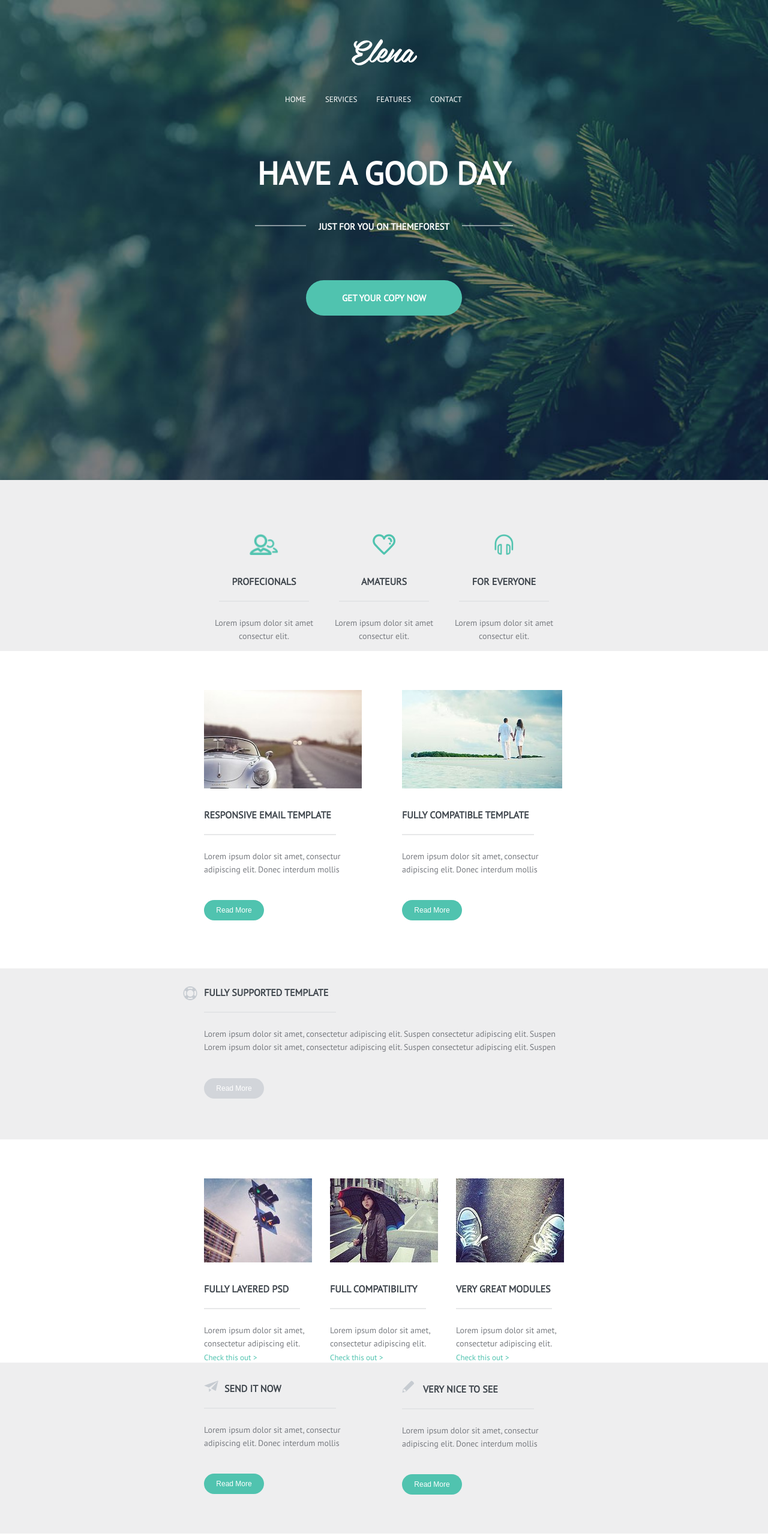
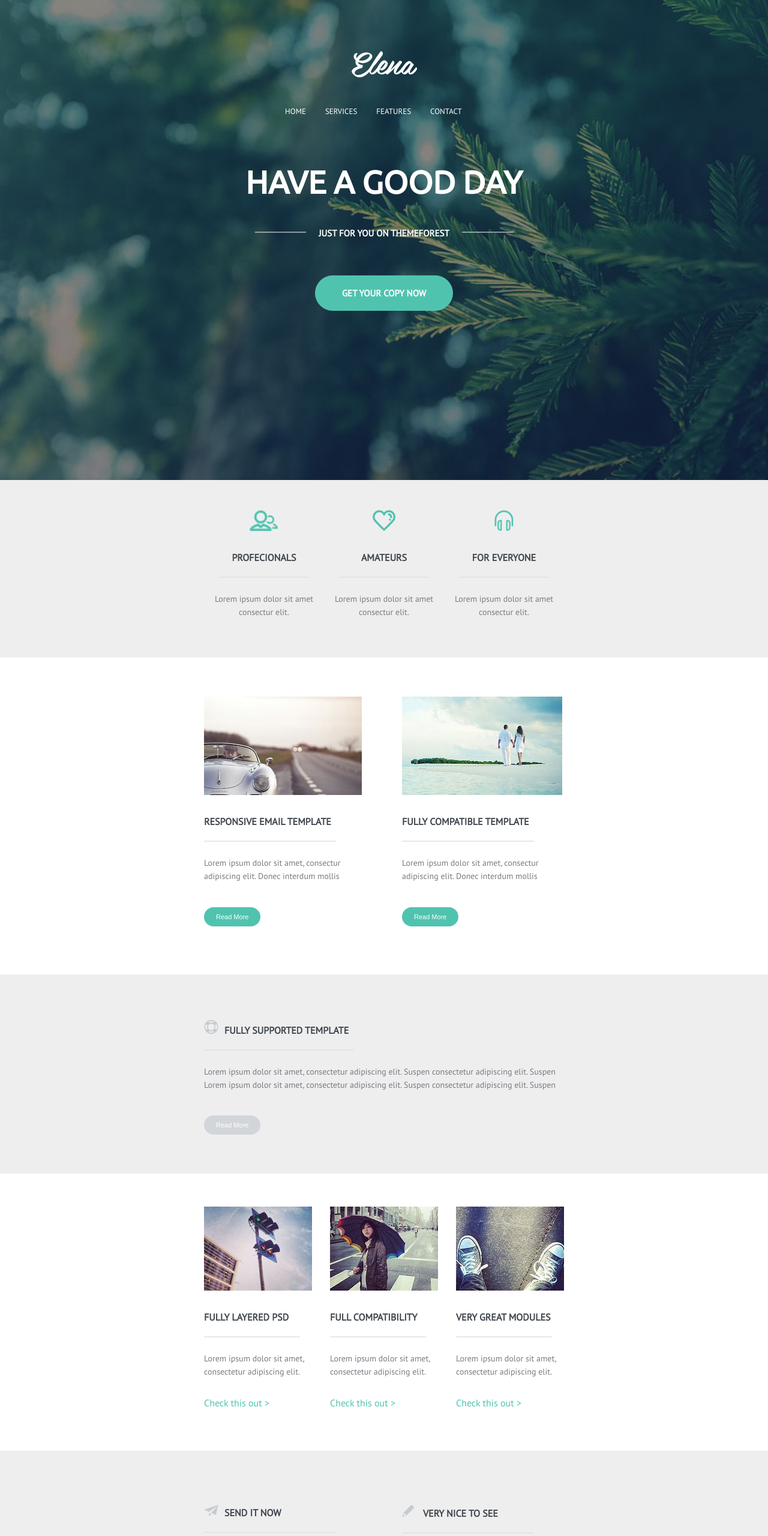
Before and after one commit to VeronikaSerhiienko/Elena, a plain HTML site: page index.html in a window 1280 px wide. Shown: the top 2560 px of the page at 60% size. Drawn offline with Linux system fonts and the light colour scheme.

Commit message:
Initial commit

```diff
--- a/index.html
+++ b/index.html
@@ -4,188 +4,212 @@
 		<meta charset="UTF-8">
 		<title>Elena</title>
 		<link rel="stylesheet" type="text/css" href="styles/style.css">
+		<link href="https://cdnjs.cloudflare.com/ajax/libs/font-awesome/4.4.0/css/font-awesome.css" rel="stylesheet"/>
 		<link href="https://fonts.googleapis.com/css?family=PT+Sans" rel="stylesheet">
-	<link href="https://cdnjs.cloudflare.com/ajax/libs/font-awesome/4.4.0/css/font-awesome.css" rel="stylesheet"/>
+		<link href="https://fonts.googleapis.com/css?family=Ubuntu" rel="stylesheet">
 	</head>
 	<body>
-	<header>
-		<div class="container">
-			<div class=" clearfix">
-			<img src="images/Elena.png" alt="logo" class="logo">
+		<header class="header white">
+			<div class="container margin0auto">
+				<div class="clearfix">
+					<img src="images/Elena.png" alt="logo" class="logo block">
 					<nav>
-				<ul>
-					<li><a href="#">home</a></li>
-					<li><a href="#">services</a></li>
-					<li><a href="#">features</a></li>
-					<li><a href="#">contact</a></li>
+						<ul class="clearfix navpane block margin0auto">
+							<li class="navpane__item block"><a href="#" class="link textupper white">home</a></li>
+							<li class="navpane__item block"><a href="#" class="link textupper white">services</a></li>
+							<li class="navpane__item block"><a href="#" class="link textupper white">features</a></li>
+							<li class="navpane__item block"><a href="#" class="link textupper white">contact</a></li>
 						</ul>
 					</nav>
-			<div class="titles clearfix">
-				<h1>have a good day</h1>
-				<div class="titles_second">just for you on themeforest</div>
+					<div class="titles">
+						<h1 class="titles__first textcenter textupper white bold">have a good day
+						</h1>
+						<div class="titles__second textcenter textupper white bold">just for you on themeforest
 						</div>
-			<a class="button" href="#!">get your copy now</a>
+					</div>
+					<div class="textcenter">
+						<a class="button__header textcenter textupper white bold" href="#">get your copy now
+						</a>
+					</div>
 				</div>
 			</div>
 		</header>
+
 		<main>
-		<section id="second" class="clearfix" >
-		<div class="container">
+			<section  class="section__second  clearfix">
+				<div class="container margin0auto">
 					<div class="clients clearfix ">
-				<div class="clients__item clearfix">
+						<div class="clients__item textcenter clearfix">
 							<img src="images/user-group-copy.png" alt="clients" height="35" >
-					<h2>profecionals</h2>
-					<p>
+							<h2 class="clients__item__h2 bold textupper">profecionals
+							</h2>
+							<p class="clients__item__p">
 								Lorem ipsum dolor sit amet consectur  elit.
 							</p>
 						</div>
-				<div class="clients__item">
+						<div class="clients__item textcenter clearfix">
 							<img src="images/heart.png" alt="clients" height="35">
-					<h2>amateurs</h2>
-					<p>
+							<h2 class="clients__item__h2 bold textupper">amateurs
+							</h2>
+							<p class="clients__item__p">
 								Lorem ipsum dolor sit amet consectur  elit.
 							</p>
 						</div>
-				<div class="clients__item">
+						<div class="clients__item textcenter clearfix">
 							<img src="images/headset.png" alt="clients" height="35">
-					<h2>for everyone</h2>
-					<p>
+							<h2 class="clients__item__h2 bold textupper">for everyone
+							</h2>
+							<p class="clients__item__p">
 								Lorem ipsum dolor sit amet consectur  elit.
 							</p>
 						</div>
 					</div>
 				</div>
 			</section>
-	<section id="third" class="clearfix" >
-		<div class="container">
+
+			<section  class="section__third  clearfix">
+				<div class="container margin0auto">
 					<div class="template clearfix ">
-				<div class="template__item clearfix">
+						<div class="template__item textcenter clearfix">
 							<img src="images/car1.jpg" alt="car" width="" height="164">
-
-						<h3>responsive email template</h3>
-						<p>Lorem ipsum dolor sit amet, consectur  adipiscing elit. Donec interdum mollis</p>
-						<button>Read More</button>
-
-
+							<h3 class="template__item__h3 bold textupper">responsive email template
+							</h3>
+							<p class="template__item__p">Lorem ipsum dolor sit amet, consectur  adipiscing elit. Donec interdum mollis
+							</p>
+							<div>
+								<button class="button white textcenter">Read More
+								</button>
 							</div>
-				<div class="template__item">
+						</div>
+						<div class="template__item textcenter clearfix">
 							<img src="images/sea1.jpg" alt="sea" width="" height="164">
-
-						<h3>fully compatible template</h3>
-						<p>Lorem ipsum dolor sit amet, consectur  adipiscing elit. Donec interdum mollis</p>
-					<button>Read More</button>
-
+							<h3 class="template__item__h3 bold textupper">fully compatible template
+							</h3>
+							<p class="template__item__p">Lorem ipsum dolor sit amet, consectur  adipiscing elit. Donec interdum mollis
+							</p>
+							<div>
+								<button class="button white textcenter">Read More
+								</button>
+							</div>
 						</div>
 					</div>
 				</div>
 			</section >
-	<section id="fourth" class="clearfix">
-		<div class="container clearfix">
+
+			<section  class="section__fourth  clearfix">
+				<div class="container margin0auto">
 					<div class="supported clearfix ">
-
 						<div class="supported__item clearfix">
-
-
-						<h3>fully supported template</h3>
-						<p>Lorem ipsum dolor sit amet, consectetur adipiscing elit. Suspen consectetur adipiscing elit. Suspen</p>
-						<p>Lorem ipsum dolor sit amet, consectetur adipiscing elit. Suspen consectetur adipiscing elit. Suspen </p>
-						<button>Read More</button>
-
-
+							<h3 class="supported__item__h3 bold textupper">fully supported template</h3>
+							<p class="supported__item__p">Lorem ipsum dolor sit amet, consectetur adipiscing elit. Suspen consectetur adipiscing elit. Suspen</p>
+							<p class="supported__item__p">Lorem ipsum dolor sit amet, consectetur adipiscing elit. Suspen consectetur adipiscing elit. Suspen </p>
+							<div>
+								<button class=" button white  buttongrey ">Read More
+								</button>
+							</div>
+						</div>
+					</div>
 				</div>
 			</section>
-	<section id="fifth" class="clearfix" >
-		<div class="container">
+
+			<section  class="section__fifth  clearfix">
+				<div class="container margin0auto">
 					<div class="option clearfix ">
 						<div class="option__item clearfix">
 							<img src="images/stoplight1.jpg" alt="stoplight" >
-
-						<h3>fully layered psd</h3>
-						<p>Lorem ipsum dolor sit amet, consectetur adipiscing elit.</p>
-					<a class="checkthisout" href="#">Check this out  ></a>
-
-
+							<h3 class="	option__item__h3 bold textupper">fully layered psd</h3>
+							<p class="	option__item__p">Lorem ipsum dolor sit amet, consectetur adipiscing elit.</p>
+							<div class="top">
+									<a class="checkthisout" href="#">Check this out  >
+									</a>
+							</div>
 						</div>
 						<div class="option__item clearfix">
 							<img src="images/umbrella1.jpg" alt="stoplight" >
-
-						<h3>full compatibility</h3>
-						<p>Lorem ipsum dolor sit amet, consectetur adipiscing elit.</p>
-					<a class="checkthisout" href="#">Check this out  ></a>
-
-
+							<h3 class="	option__item__h3 bold textupper">full compatibility</h3>
+							<p class="	option__item__p">Lorem ipsum dolor sit amet, consectetur adipiscing elit.</p>
+							<div class="top">
+									<a class="checkthisout" href="#">Check this out  >
+									</a>
+							</div>
 						</div>
 						<div class="option__item clearfix">
 							<img src="images/foot1.jpg" alt="stoplight" ">
-
-						<h3>very great modules</h3>
-						<p>Lorem ipsum dolor sit amet, consectetur adipiscing elit.</p>
-					<a class="checkthisout" href="#">Check this out  ></a>
-
-
+							<h3 class="	option__item__h3 bold textupper">very great modules</h3>
+							<p class="	option__item__p">Lorem ipsum dolor sit amet, consectetur adipiscing elit.</p>
+							<div class="top">
+									<a class="checkthisout" href="#">Check this out  >
+									</a>
+							</div>
 						</div>
 					</div>
 				</div>
 			</section >
-	<section id="sixth" class="clearfix" >
-		<div class="container">
+
+			<section  class="section__sixth  clearfix">
+				<div class="container margin0auto">
 					<div class="contacts clearfix ">
 						<div class="contacts__item clearfix">
-
-
-						<h3 class="plane">send it now</h3>
-						<p>Lorem ipsum dolor sit amet, consectur  adipiscing elit. Donec interdum mollis</p>
-						<button>Read More</button>
-
-
+							<h3 class="contacts__item__h3 bold textupper plane">send it now</h3>
+							<p class="contacts__item__p">Lorem ipsum dolor sit amet, consectur  adipiscing elit. Donec interdum mollis</p>
+							<div>
+								<button class="button white">Read More
+								</button>
+							</div>
 						</div>
 						<div class="contacts__item">
-
-
-						<h3 class="pencil">very nice to see</h3>
-						<p>Lorem ipsum dolor sit amet, consectur  adipiscing elit. Donec interdum mollis</p>
-					<button>Read More</button>
-
+							<h3 class="contacts__item__h3 bold textupper pencil">very nice to see</h3>
+							<p class="contacts__item__p">Lorem ipsum dolor sit amet, consectur  adipiscing elit. Donec interdum mollis</p>
+							<div>
+								<button class="button white">Read More
+								</button>
+							</div>
 						</div>
 					</div>
 				</div>
 			</section>
-	<section id="seventh" class="clearfix">
-		<div class="container clearfix">
+
+			<section  class="section__seventh  clearfix">
+				<div class="container margin0auto">
 					<div class="themeforest clearfix ">
-				<img class="clearfix" src="images/camera1.jpg" alt="camera" width="" height="">
+						<img class="clearfix themeforest__img" src="images/camera1.jpg" alt="camera" width="" height="">
 						<div class="themeforest__item clearfix">
-
-
-						<h3>just for you on themeforest</h3>
-						<p>Lorem ipsum dolor sit amet, consectur  adipiscing elit. Donec interdum mollis risus,in matis</p>
-						<button>Read More</button>
-
-
+							<h3 class="themeforest__item__h3 bold textupper">just for you on themeforest</h3>
+							<p class="themeforest__item__p">Lorem ipsum dolor sit amet, consectur  adipiscing elit. Donec interdum mollis risus,in matis</p>
+							<div>
+								<button class=" button white  buttongrey ">Read More
+								</button>
+							</div>
+						</div>
+					</div>
 				</div>
 			</section>
-	<section id="eighth" class="clearfix">
-		<div class="container clearfix">
+
+			<section  class="section__eighth  clearfix">
+				<div class="container margin0auto">
 					<div class="featured clearfix ">
-				<h3 class="star clearfix">this template was featured on</h3>
+						<h3 class="featured__h3 bold textupper textcenter white star clearfix">this template was featured on</h3>
 						<div class="featured__item clearfix">
-					<img  src="images/text1.png" alt="text1" width="" height="23">
-					<img  src="images/text2.png" alt="text2" width="" height="23">
-					<img  src="images/text3.png" alt="text3" width="" height="23">
-					<img  src="images/text4.png" alt="text4" width="" height="23">
+							<img class="featured__item__img" src="images/text1.png" alt="text1" width="" height="23">
+							<img class="featured__item__img"  src="images/text2.png"alt="text2" width="" height="23">
+							<img class="featured__item__img"  src="images/text3.png" alt="text3" width="" height="23">
+							<img class="featured__item__img"  src="images/text4.png" alt="text4" width="" height="23">
 						</div>
 					</div>
 				</div>
 			</section>
 		</main>
-	<footer class="clearfix">
-		<div class="container clearfix">
-		<p>Elenea © <span> copyright 2013 - Unsubscribe here</span></p>
+		<footer class="footer clearfix">
+			<div class="container margin0auto">
+				<p class="footer__p">Elena ©
+					<span class="footerspan"> copyright 2013 - Unsubscribe here
+					</span>
+				</p>
 				<div class="footer__icon">
-				<a href="#" ><i class="fa fa-google-plus"></i></a>
-				<a href="#" ><i class="fa fa-facebook"></i></a>
-				<a href="#" ><i class="fa fa-twitter" ></i></a>
-
+					<a href="#" ><i class="fa fa-google-plus footer__i"></i></a>
+					<a href="#" ><i class="fa fa-facebook footer__i"></i></a>
+					<a href="#" ><i class="fa fa-twitter footer__i" ></i></a>
+					</a>
 				</div>
 			</div>
 		</footer>
--- a/styles/style.css
+++ b/styles/style.css
@@ -1,173 +1,175 @@
-.marginAuto{
+body {
+	padding: 0;
+	margin: 0;
+	color: #787b80;
+	font-family: 'PT Sans', sans-serif;
+}
+
+* {
+	box-sizing: border-box;
+}
+
+.clearfix:before,
+.clearfix:after {
+	content: '';
+	display: table;
+	width: 100%;
+	clear: both;
+}
+
+/*general*/
+
+.textupper {
+	text-transform: uppercase;
+}
+
+.textcenter {
+	text-align: center;
+}
+
+.margin0auto {
 	margin: 0 auto;
 }
 
-.upper {
-	text-transform: uppercase;
+.block {
+	display: block;
+}
+
+.white {
+	color:#fff;
 }
 
 .bold {
 	font-weight: bold;
 }
 
-body {
-	padding: 0;
-	margin: 0;
-	color:#787b80;
-	font-family: 'PT Sans', sans-serif;
+.container {
+	width: 600px;
 }
 
-.clearfix:before,
-.clearfix:after {
-	content:'';
-	display: table;
-	width:100%;
-	clear:both;
-}
-
-header {
+/*section header*/
+.header {
 	background: url(../images/header.jpg) no-repeat center top/cover;
 	height: 100vh;
-	color: #fff;
-}
-
-.container {
-	width: 600px;
-	margin: 0 auto;
+	padding-top: 85px;
 }
 
 .logo {
-	display:block;
-	margin: 65px auto 45px;
+	margin: 0 auto 45px;
 }
 
-ul{
+.navpane{
 	width: 330px;
-	margin: 0 auto;
 	padding: 0;
-	display: block;
-	}
+}
 
-ul li{
+.navpane__item {
 	list-style-type: none;
-    display: block;
-    float:left;
+    float: left;
     margin-right: 32px;
 }
 
-li:last-child {
+.navpane__item:last-child {
 	 margin-right: 0;
 }
 
-a{
-	color:#fff;
+.link {
 	text-decoration: none;
-	text-transform: uppercase;
 	font-size: 13px;
 }
 
-h1{
-	text-align: center;
-	text-transform: uppercase;
+.titles__first {
 	font-size: 53px;
-	font-weight: bold;
-	margin-top:80px;
-	color: #fff;
+	margin-top: 80px;
+	font-family: 'Ubuntu', sans-serif;
 }
 
-.titles_second{
-	color:#fff;
-	text-align: center;
-	text-transform: uppercase;
+.titles__second {
 	font-size: 15px;
-	font-weight: bold;
 	margin: 45px auto 80px;
 }
 
-.titles_second:after{
+.titles__second:after {
 	margin: 5px 0 0 85px;
 	display: block;
 	float: left;
 	content: "";
 	width: 85px;
 	height: 2px;
-	border-bottom :2px solid rgb(255, 255, 255,0.5);
+	border-bottom: 2px solid rgb(255, 255, 255,0.5);
 }
 
-.titles_second:before {
+.titles__second:before {
 	margin: 5px 85px 0 0;
 	display: block;
 	float: right;
 	content: "";
 	width: 85px;
 	height: 2px;
-	border-bottom :2px solid rgb(255, 255, 255,0.5);
+	border-bottom: 2px solid rgb(255, 255, 255,0.5);
 }
 
- .button{
-	text-transform: uppercase;
-	background-color:#50c3af;
+.button__header {
+	background-color: #50c3af;
 	border-radius: 50px;
-	color: #fff;
-	display: block;
-	width: 170px;
-	padding:20px 45px;
-	margin: 0 auto;
-	text-align: center;
-	text-decoration:none;
-	position:center;
-	font-weight:bold;
-	font-size:15px;
+	padding: 20px 45px;
+	text-decoration: none;
+	font-size: 15px;
 }
 
-[id="second"]{
-	height: 285px;
+/*section 2*/
+
+.section__second {
+	padding-top: 50px;
+	padding-bottom: 65px;
 	background-color: #eeeeef;
 }
 
 .clients {
-	margin: 90px auto 30px;
-	width:100%;
+	width: 100%;
 }
 
 .clients__item	{
-	width:200px;
+	width: 200px;
 	float: left;
-	text-align: center;
 }
 
-.clients__item h2 {
+.clients__item__h2 {
 	font-size: 16px;
 	margin: 30px 0 25px 0;
-	font-weight: bold;
-	text-transform: uppercase;
-	color:#40474e;
-	}
+	color: #40474e;
+}
 
-.clients__item h2:after{
+.clients__item__h2:after{
 	margin: 20px auto 0;
 	display: block;
 	content: "";
 	width: 150px;
 	height: 2px;
-	border-bottom :2px solid rgb(226, 227, 228,0.8);
+	border-bottom: 2px solid rgb(226, 227, 228,0.8);
 }
 
-.clients__item p {
+.clients__item__p {
 	font-size: 14px;
 	line-height: 1.55em;
-	margin:0;
+	margin: 0;
 }
 
 /*section 3*/
-.template,.option {
-	margin-top: 65px;
+
+.section__third {
+	padding-top: 65px;
+	padding-bottom: 80px;
+}
+
+.template,
+.option {
 	width: 100%;
 }
 
 .template__item,
-.contacts__item{
-	width:270px;
+.contacts__item {
+	width: 270px;
 	float: left;
 	text-align: left;
 	margin-right: 60px;
@@ -179,105 +181,122 @@ h1{
 	margin-right: 0;
 }
 
-.template__item h3,
-.contacts__item h3,
-.themeforest__item h3,
-.supported__item h3,
-.option__item h3 {
+.template__item__h3,
+.contacts__item__h3,
+.themeforest__item__h3,
+.option__item__h3 {
 	font-size: 16px;
 	margin: 30px 0 25px 0;
-	font-weight: bold;
-	text-transform: uppercase;
-	color:#40474e;
+	color: #40474e;
 }
 
-.template__item h3:after,
-.contacts__item h3:after,
-.themeforest__item h3:after,
-.supported__item h3:after {
+.template__item__h3:after,
+.contacts__item__h3:after,
+.themeforest__item__h3:after {
 	margin-top: 20px ;
 	display: block;
 	content: "";
 	width: 220px;
 	height: 2px;
-	border-bottom :2px solid rgb(226, 227, 228,0.8);
+	border-bottom: 2px solid rgb(226, 227, 228,0.8);
 }
 
-.template__item p,
-.contacts__item p,
-.themeforest__item p,
-.supported__item p,
-.option__item p {
+.template__item__p,
+.contacts__item__p,
+.themeforest__item__p,
+.supported__item__p,
+.option__item__p {
 	font-size: 14px;
 	line-height: 1.55em;
-	margin:0;
+	margin: 0;
 	text-align: left;
 }
 
-button {
-	background-color :#50c3af;
-	border:0;
+.button {
+	background-color: #50c3af;
+	border: 0;
 	border-radius: 50px;
-	color: #fff;
-	display: block;
-	width: 100px;
-	padding:10px 20px;
+	padding: 10px 20px;
 	margin-top: 40px ;
-	margin-left: 0;
-	margin-bottom: 80px;
-	text-align: center;
-	font-size:12px;
-
-}
-/*section 4*/
-[id="fourth"]{
-	background-color: #eeeeef;
-	height: 285px;
+	font-size: 11px;
 }
 
-.supported__item h3{
-	display: inline-block;
+/*section 4*/
+
+.section__fourth,
+.section__sixth {
+	background-color: #eeeeef;
+	padding-top: 60px;
+	padding-bottom: 65px;
 }
 
-.supported__item h3:before {
+.supported__item__h3:before {
 	content: "";
-	position: absolute;
 	display: inline-block;
 	margin-right: 10px;
-	margin-left: -35px;
-	width:24px;
+	width: 24px;
 	height: 23px;
 	background: url("../images/circle.png");
 }
 
+.supported__item__h3 {
+	font-size: 16px;
+	margin-bottom: 25px;
+	color: #40474e;
+}
+
+.supported__item__h3:after {
+	margin-top: 20px;
+	display: block;
+	content: "";
+	width: 250px;
+	height: 2px;
+	border-bottom: 2px solid rgb(226, 227, 228,0.8);
+}
+
+.buttongrey {
+	margin-left: 0;
+	background-color :#d2d5da;
+	transition: 1s;
+}
+
+.buttongrey:hover {
+	background-color: #50c3af;
+}
+
 /*section 5*/
+
+.section__fifth {
+	padding-top: 55px;
+	padding-bottom: 70px;
+}
+
 .option__item	{
-	width:180px;
+	width: 180px;
 	float: left;
-	text-align: left;
 	margin-right: 30px;
 }
 
-.option__item h3:after{
+.option__item__h3:after{
 	margin-top: 20px ;
 	display: block;
 	content: "";
 	width: 160px;
 	height: 2px;
-	border-bottom :2px solid rgb(226, 227, 228,0.8);
+	border-bottom: 2px solid rgb(226, 227, 228,0.8);
 }
 
-.checkthisout{
+.checkthisout {
 	text-decoration: none;
-	color:#50c3af;
+	color: #50c3af;
 	text-transform: none;
 }
 
-/*section 6 вставити літачок і олівець*/
-[id="sixth"]{
-	background-color: #eeeeef;
-	height: 285px;
+.top {
+	margin-top: 30px;
 }
+
+/*section 6 */
 
 .plane:before {
 	content: "";
@@ -303,48 +322,41 @@ button {
 }
 
 /*section 7*/
-.themeforest img {
+.section__seventh {
+	padding-top: 60px;
+	padding-bottom: 65px;
+}
+
+.themeforest__img {
 	display: block;
-	margin-top: 30px;
+	margin-top: 10px;
 	width:270px;
-	float:left;
+	float: left;
 }
 
 .themeforest__item {
 	width:300px;
-	float: left;
+	float: right;
 	text-align: left;
 	margin-left: 30px;
 }
 
-.themeforest__item button,
-.supported__item button {
-	background-color :#d2d5da;
-}
+/*section 8*/
 
-.themeforest__item button:hover,
-.supported__item button:hover {
-	background-color :#50c3af;
-}
-
-/*section 8*/
-[id ="eighth"]{
+.section__eighth {
 	background-color: #50c3af;
-	height: 285px;
+	padding-top: 50px;
+	padding-bottom: 65px;
 }
 
 .featured {
-	margin-top: 65px;
 	width: 100%;
 }
 
-.featured h3{
+.featured__h3{
 	font-size: 16px;
-	margin: 30px auto 25px ;
-	font-weight: bold;
-	text-transform: uppercase;
-	color:white;
-	text-align: center;
+	margin-bottom: 25px ;
+
 }
 
 .star:before {
@@ -356,7 +368,7 @@ button {
 	background: url("../images/star.png");
 }
 
-.featured  h3:after{
+.featured__h3:after{
 	display: block;
 	content: "";
 	width: 279px;
@@ -365,29 +377,39 @@ button {
 	margin: 20px auto 0;
 }
 
-.featured__item img {
+.featured__item__img {
 	display: block;
 	float: left;
-	margin-left: 30px;
-	width:100px;
+	margin-left: 66px;
+	width: 100px;
 }
-.featured__item img {
-	margin-right: 0;
+
+.featured__item__img:first-child {
+	margin-left: 0;
 }
 
 /*footer*/
-footer {
-	background-color: #f5f5f5
+
+.footer {
+	background-color: #f5f5f5;
 }
-footer p{
-	float:left;
+
+.footer__p {
+	float: left;
+	color: #82858a;
 }
-footer i {
+
+.footer__i {
 	margin-top: 20px;
-	color:#bcbdbf;
+	color: #bcbdbf;
 	margin-left: 10px;
 }
 
 .footer__icon {
-	float:right;
+	float: right;
 }
+
+.footerspan {
+	color: #cfd0d1;
+
+}
```
Also changed, not shown: images/Screenshot_2.png (deleted), images/back.jpg (deleted), images/camera-back.jpg (deleted), images/camera.jpg (deleted), images/car.jpg (deleted), images/foot.jpg (deleted), images/sea.jpg (deleted), images/stoplight.jpg (deleted), images/umbrella.jpg (deleted), 1 other file. Lines whose indentation alone changed are shown as unchanged.
